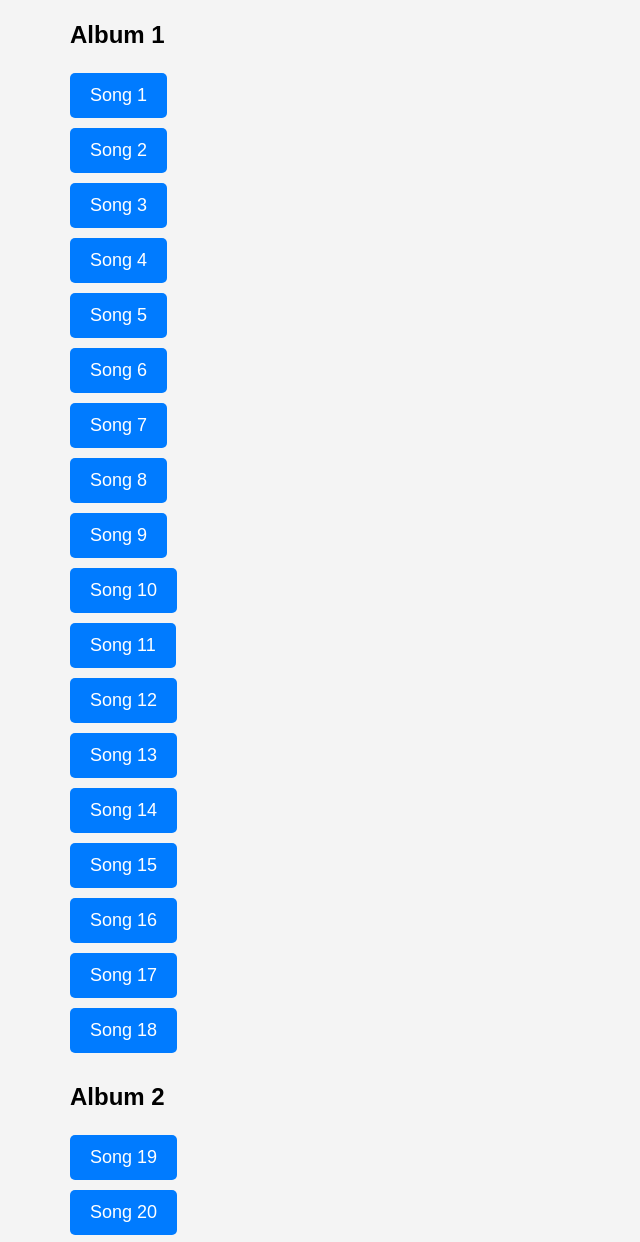
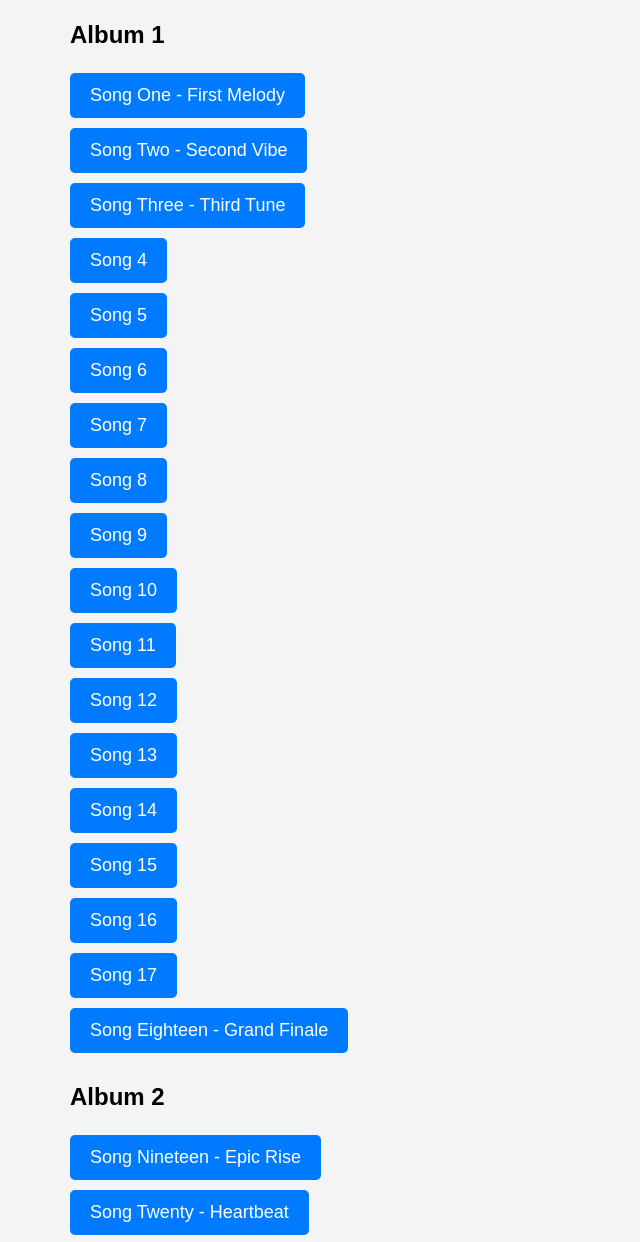
Before and after one commit to Teejay225-src/songs, a plain HTML site: page index.html in a window 1280 px wide. Shown: the part 111-1353 px from the top of the page, without its empty margins (0-640 px from the left). Drawn offline with Linux system fonts and the light colour scheme.

Commit message:
Update index.html

```diff
--- a/index.html
+++ b/index.html
@@ -44,12 +44,24 @@
     <div id="song-slides"></div>
 
     <script>
+        // Predefined song names for each song (replace with actual song names)
+        const songNames = {
+            1: "Song One - First Melody",
+            2: "Song Two - Second Vibe",
+            3: "Song Three - Third Tune",
+            18: "Song Eighteen - Grand Finale",
+            19: "Song Nineteen - Epic Rise",
+            20: "Song Twenty - Heartbeat",
+            39: "Song Thirty Nine - Journey's End",
+            // Add names for all other songs
+            89: "Song Eighty Nine - Final Chapter"
+        };
+
         // Predefined lyrics for each song (replace with actual lyrics)
         const songLyrics = {
-            1: "you're insecure",
+            1: "This is the lyrics of song 1.",
             2: "Lyrics for song 2 go here.",
             3: "Song 3 has these lyrics...",
-            // Continue adding your lyrics for each song
             18: "Lyrics for song 18.",
             19: "Here are the lyrics of song 19.",
             20: "Song 20 lyrics...",
@@ -67,7 +79,7 @@
                 for (let songNumber = (albumNumber - 1) * 18 + 1; songNumber <= albumNumber * 18; songNumber++) {
                     let songButton = document.createElement('button');
                     songButton.classList.add('song-button');
-                    songButton.innerText = `Song ${songNumber}`;
+                    songButton.innerText = songNames[songNumber] || `Song ${songNumber}`; // Use the custom name or default to "Song X"
                     songButton.onclick = () => showSong(songNumber);
                     albumDiv.appendChild(songButton);
                 }
@@ -78,10 +90,11 @@
         function showSong(songNumber) {
             const slideContainer = document.getElementById('song-slides');
             const lyrics = songLyrics[songNumber] || "No lyrics available for this song.";
+            const songName = songNames[songNumber] || `Song ${songNumber}`;
 
             slideContainer.innerHTML = `
                 <div id="song${songNumber}" class="slide active">
-                    <h1>Song ${songNumber} Lyrics</h1>
+                    <h1>${songName} Lyrics</h1>
                     <p>${lyrics}</p>
                     <button class="back-button" onclick="showSlide('slide1')">Back</button>
                 </div>
```
